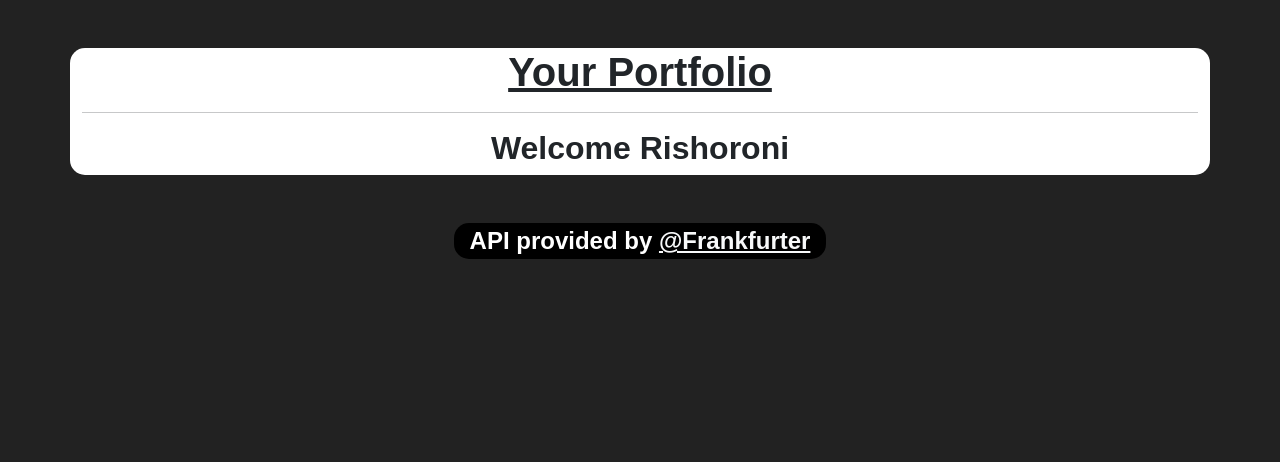
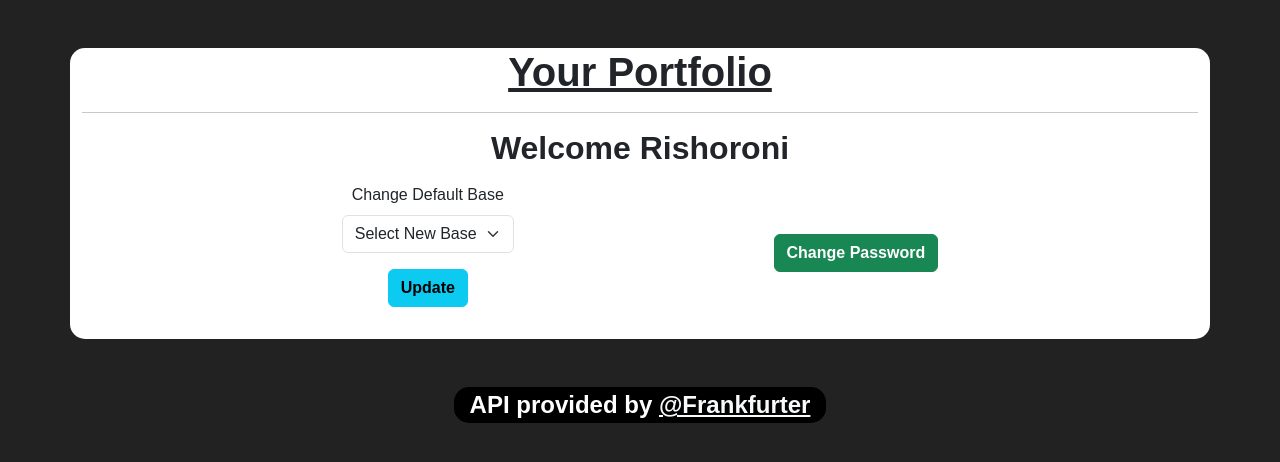
Before and after one commit to RushilReddy909/CurrCov, a Flask app: page /portfolio in a window 1280 px wide. Shown: the part 99-561 px from the top of the page. Run offline with Flask 3, Linux system fonts and the light colour scheme; a user stored in the database is signed in.

Commit message:
Added base currency and added base column in DB.

```diff
--- a/app.py
+++ b/app.py
@@ -20,6 +20,7 @@ class Users(db.Model):
     name = db.Column(db.String(100))
     email = db.Column(db.String(100), unique=True)
     hash = db.Column(db.String(200))
+    base = db.Column(db.String(3), default='INR')
 
     def __init__(self, name, email, hash):
         self.name = name
@@ -37,11 +38,12 @@ def index():
     if "u_id" not in session:
         return redirect(url_for('login'))
     else:
-        response = requests.get("https://api.frankfurter.app/latest?from=INR&to=USD,EUR,JPY,GBP,AUD,CAD,CHF,CNY")
+        col = Users.query.filter_by(id = session["u_id"]).first()
+        response = requests.get(f"https://api.frankfurter.app/latest?from={col.base}&to=USD,EUR,JPY,GBP,AUD,CAD,CHF,CNY")
         #TODO handle error
 
         rates = response.json()["rates"]
-        return render_template('index.html', date=response.json()["date"], rates=json.dumps(rates), currencies=currencies)
+        return render_template('index.html', date=response.json()["date"], rates=json.dumps(rates), currencies=currencies, base=col.base)
 
 @app.route('/signup', methods=["POST", "GET"])
 def signup():
@@ -160,7 +162,17 @@ def portfolio():
     if "u_id" not in session:
         return redirect(url_for('login'))
     elif request.method == "GET":
-        return render_template('/portfolio.html', name=session["name"])
+        return render_template('/portfolio.html', name=session["name"], currencies=currencies)
+    else:
+        newbase = request.form["newbase"]
+
+        #Handle Error
+
+
+        user = Users.query.filter_by(id = session["u_id"]).first()
+        user.base = newbase
+        db.session.commit()
+        return redirect(url_for('portfolio'))
 
 if __name__ == "__main__":
     db.create_all()
--- a/static/style.css
+++ b/static/style.css
@@ -112,3 +112,13 @@ td {
     font-size: 2.5em;
     font-weight: bold;
 }
+
+.btnHolder {
+    display: flex;
+    justify-content: space-evenly;
+    align-items: center;
+}
+
+.btn {
+    font-weight: bold;
+}
--- a/templates/portfolio.html
+++ b/templates/portfolio.html
@@ -1,11 +1,25 @@
 {% extends "layout.html" %}
 
-{% block title %} Your Title {% endblock %}
+{% block title %} Your Profile {% endblock %}
 
 {% block main %}
     <div class="container">
         <h1>Your Portfolio</h1>
         <hr>
-        <h2 style="text-decoration: none;">Welcome {{name}}</h2>
+        <h2 style="text-decoration: none;" class="mb-3">Welcome {{name}}</h2>
+        <div class="btnHolder mb-3">
+            <form style="text-align: center;" method="post">
+                <label for="base" class="form-label">Change Default Base</label>
+                <select class="form-select mb-3 w-auto" name="newbase" id="base">
+                    <option selected>Select New Base</option>
+                    {% for symbol in currencies %}
+                    <option value="{{symbol}}">{{currencies[symbol]}}</option>
+                    {% endfor %}
+                </select>
+                <button type="submit" class="btn btn-info mb-3">Update</button>
+            </form>
+            <!-- <a href="url_for('changepass')" class="btn btn-success my-3">Change Password</a> -->
+            <div><a class="btn btn-success my-3">Change Password</a></div>
+        </div>
     </div>
 {% endblock %}
```
Also changed, not shown: templates/index.html (+11 -2 lines), instance/database.db.
